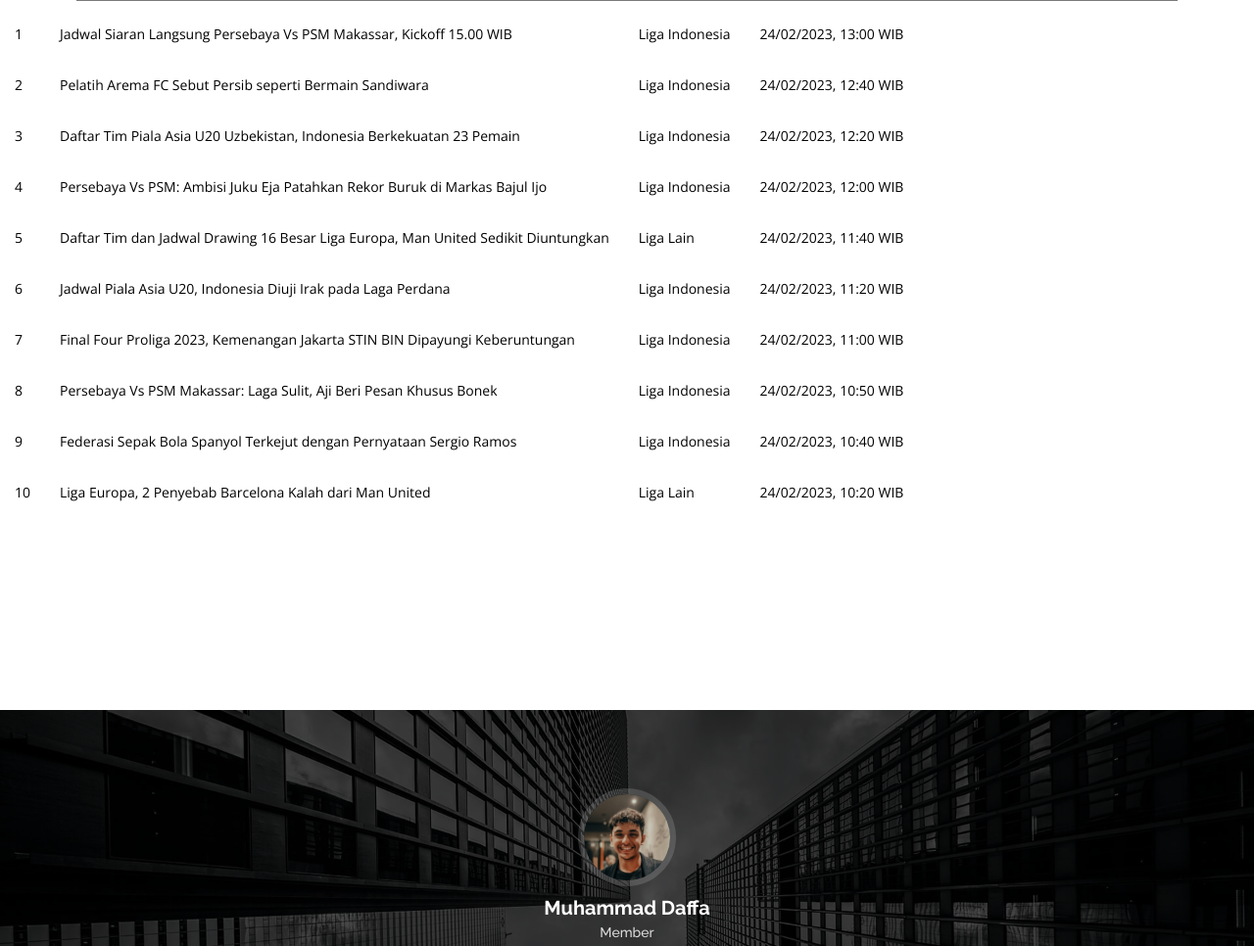
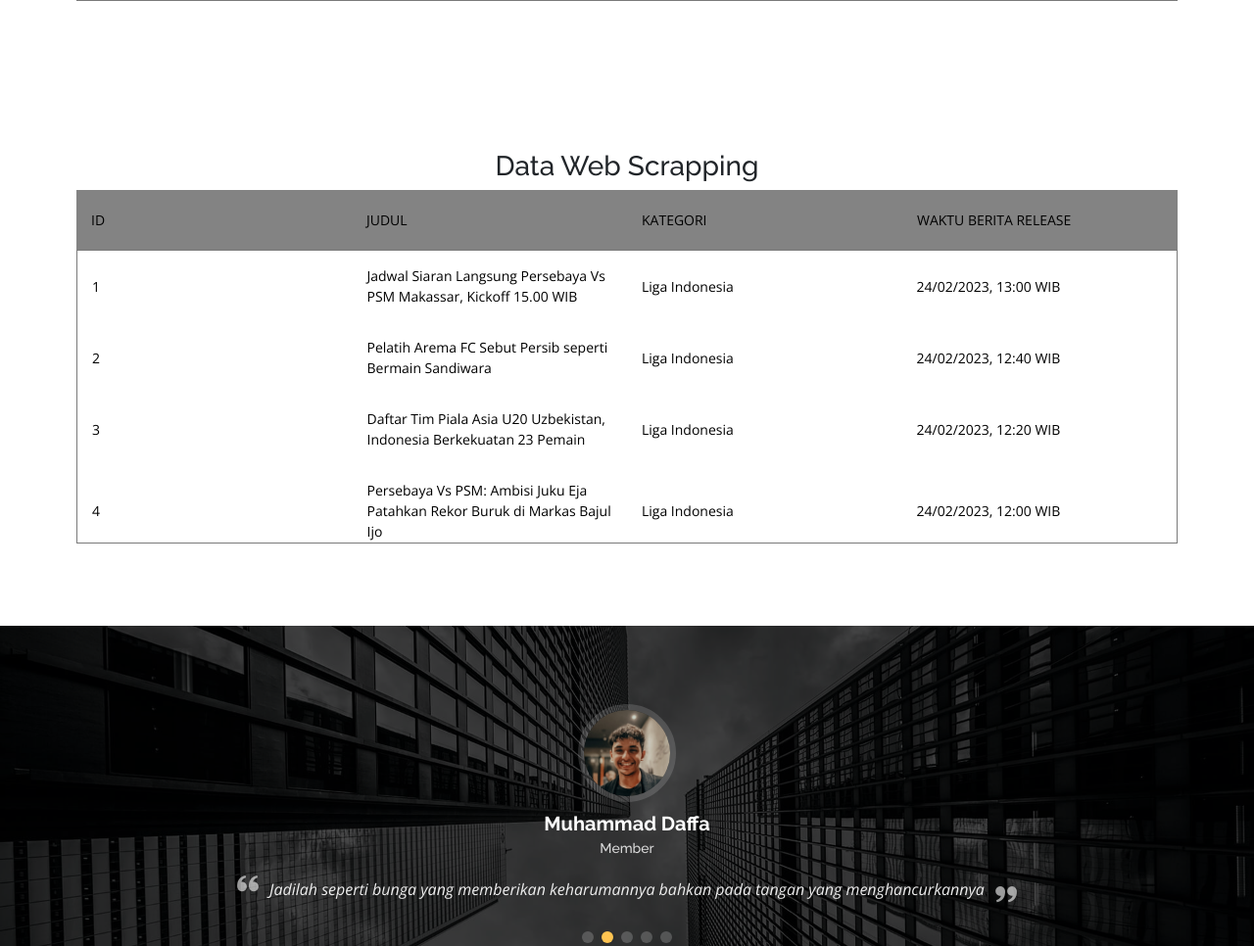
Before and after one commit to fas-a/B2_Web, a plain HTML site: page index.html in a window 1280 px wide. Shown: the part 6222-7188 px from the top of the page at 98% size. Drawn offline with nearby package versions, Linux system fonts and the light colour scheme.

Commit message:
finish table web scrapping

```diff
--- a/index.html
+++ b/index.html
@@ -581,42 +581,27 @@
       </div>
     </section><!-- Table section -->
 
-    <section id="task">
-      <!-- <table id='table'>
-        <script>
-
-          function showTable() {
-            fetch("./BeritaTerkini.json")
-              .then(response => response.json())
-              .then(data => createTable(data));
-          }
-          function createTable(data) {
-            var table = "<table border=1>";
-            // now add another row to show subject
-            table += `<tr>
-                  <th>ID</th>
+    <section id="task" class="table">
+      <div class="container" data-aos="fade-up">
+        <div class="row no-gutters">
+          <div data-aos="fade-right" data-aos-delay="100">
+            <div class="content d-flex flex-column justify-content-center">
+              <h3 class="resume-title" style="margin-left: auto; margin-right: auto;">Data Web Scrapping</h3>
+              <div class="tbl-header">
+                <table cellpadding="0" cellspacing="0" border="0">
+                  <thead>
+                    <tr>
+                      <th>Id</th>
                       <th>Judul</th>
                       <th>Kategori</th>
-                  <th>Waktu Release</th>
-                  </tr>`;
-            // now loop through students
-            // show their name and marks
-            var tr = "";
-            for (let i = 0; i < data.length; i++) {
-              tr += "<tr>";
-              tr += `<td>${data[i].id}</td>`;
-              tr += `<td>${data[i].judul}</td>`;
-              tr += `<td>${data[i].kategori}</td>`;
-              tr += `<td>${data[i].waktu}</td>`;
-              tr += "</tr>"
-            }
-            table += tr + "</table>";
-
-            // append table to body
-            document.body.innerHTML += table;
-          }
-        </script>
-      </table> -->
+                      <th>Waktu Berita Release</th>
+                    </tr>
+                  </thead>
+                </table>
+              </div>
+              <div class="tbl-content">
+                <table cellpadding="0" cellspacing="0" border="0">
+                  <tbody id="datawebscrap">
                     <script>
                       $(document).ready(function () {
 
@@ -624,7 +609,6 @@
                         $.getJSON("./BeritaTerkini.json",
                           function (data) {
                             var student = '';
-
                             // ITERATING THROUGH OBJECTS
                             $.each(data, function (key, value) {
 
@@ -647,10 +631,17 @@
                             });
 
                             //INSERTING ROWS INTO TABLE
-              $('#table').append(student);
+                            $('#datawebscrap').append(student);
                           });
                       });
                     </script>
+                  </tbody>
+                </table>
+              </div>
+            </div><!-- End .content-->
+          </div>
+        </div>
+      </div>
     </section>
 
 
```
Lines whose indentation alone changed are shown as unchanged.
